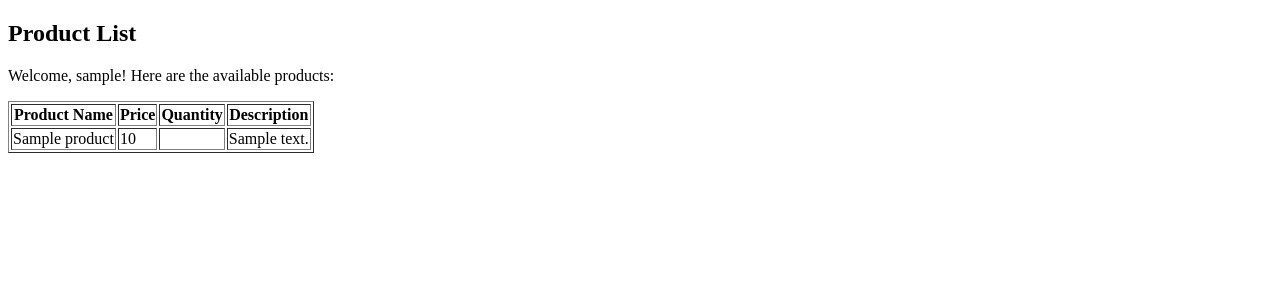
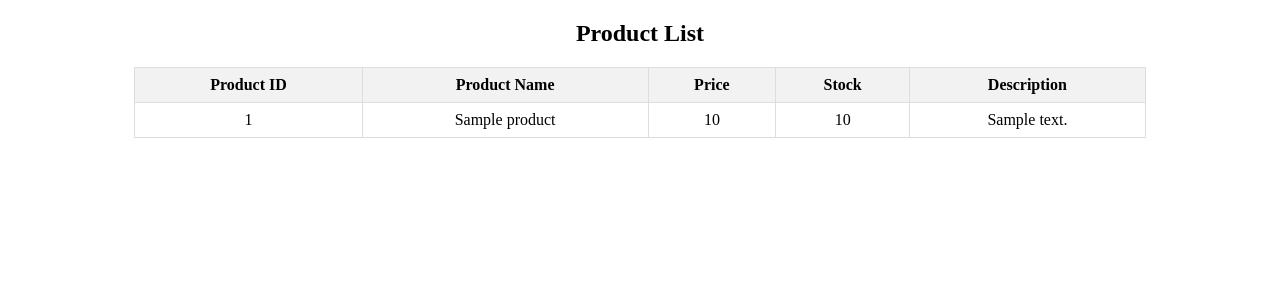
Before and after one commit to KIPROTICHBETT53/basic-php-login-testing, a PHP site: page /products.php in a window 1280 px wide. Shown: the top 300 px of the page. Run offline with PHP 8.4, Linux system fonts and the light colour scheme; the visitor is signed in with stand-in values (Sample User, id 1); tables that the repository leaves empty or names only in its code hold one stand-in row (values such as "Sample post"); data that the repository does not hold is empty.

Commit message:
products

```diff
--- a/ecommerce_app/db_connection.php
+++ b/ecommerce_app/db_connection.php
@@ -2,7 +2,7 @@
 // db_connection.php
 $servername = "localhost";
 $username = "Bett";
-$password = "";
+$password = "kiprotich8653";
 $dbname = "ecommerce_db1";
 
 // Create connection
--- a/ecommerce_app/products.php
+++ b/ecommerce_app/products.php
@@ -1,54 +1,72 @@
 <?php
+// Start the session to check if the user is logged in
 session_start();
-require 'db_connection.php';  // Include your database connection
 
-// Check if the user is logged in
+// Check if the user is logged in; if not, redirect to the login page
 if (!isset($_SESSION['user_id'])) {
-    // Redirect to login page if not logged in
     header("Location: login.php");
     exit;
 }
+
+// Include the database connection
+require 'db_connection.php';
+
+// Retrieve products from the database
+$sql = "SELECT ProductID, ProductName, Price, Stock, Description FROM products";
+$result = $conn->query($sql);
+
 ?>
-
 <!DOCTYPE html>
 <html lang="en">
 <head>
     <meta charset="UTF-8">
     <meta name="viewport" content="width=device-width, initial-scale=1.0">
-    <title>Product List</title>
+    <title>Products</title>
+    <style>
+        table {
+            width: 80%;
+            margin: auto;
+            border-collapse: collapse;
+        }
+        th, td {
+            border: 1px solid #ddd;
+            padding: 8px;
+            text-align: center;
+        }
+        th {
+            background-color: #f2f2f2;
+        }
+        h2 {
+            text-align: center;
+        }
+    </style>
 </head>
 <body>
     <h2>Product List</h2>
-    <p>Welcome, <?php echo htmlspecialchars($_SESSION['username']); ?>! Here are the available products:</p>
-
-    <table border="1">
+    <table>
         <tr>
+            <th>Product ID</th>
             <th>Product Name</th>
             <th>Price</th>
-            <th>Quantity</th>
+            <th>Stock</th>
             <th>Description</th>
         </tr>
-
         <?php
-        // Fetch products from the database
-        $sql = "SELECT ProductName, Price, Quantity, Description FROM Products";
-        $result = $conn->query($sql);
-
+        // Check if there are products to display
         if ($result->num_rows > 0) {
-            // Output data for each row
+            // Output each product row
             while ($row = $result->fetch_assoc()) {
-                echo "<tr>";
-                echo "<td>" . htmlspecialchars($row['ProductName']) . "</td>";
-                echo "<td>" . htmlspecialchars($row['Price']) . "</td>";
-                echo "<td>" . htmlspecialchars($row['Stock']) . "</td>";
-                echo "<td>" . htmlspecialchars($row['Description']) . "</td>";
-                echo "</tr>";
+                echo "<tr>
+                        <td>{$row['ProductID']}</td>
+                        <td>{$row['ProductName']}</td>
+                        <td>{$row['Price']}</td>
+                        <td>{$row['Stock']}</td>
+                        <td>{$row['Description']}</td>
+                      </tr>";
             }
         } else {
-            echo "<tr><td colspan='4'>No products found.</td></tr>";
+            echo "<tr><td colspan='5'>No products found.</td></tr>";
         }
-
-        $conn->close();
         ?>
     </table>
 </body>
```
